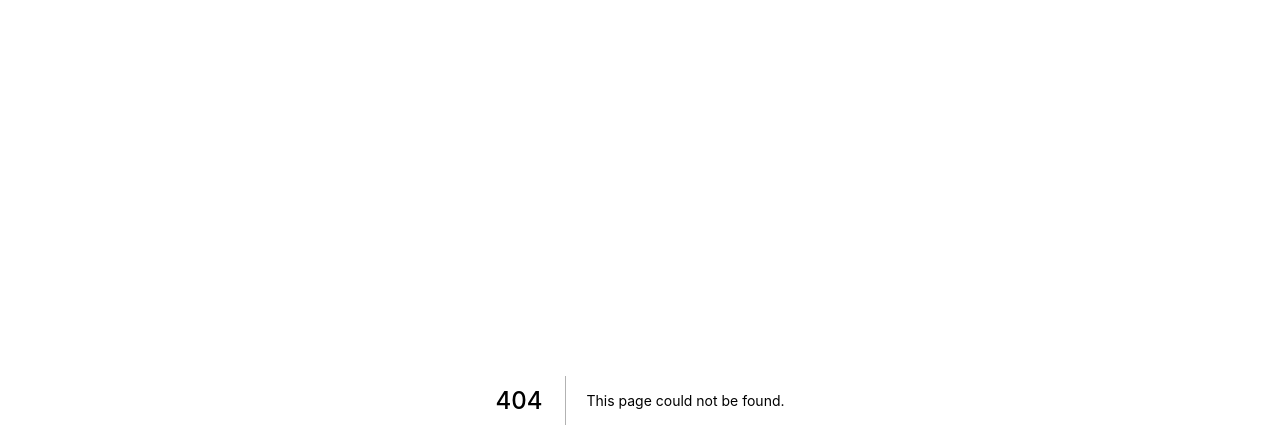
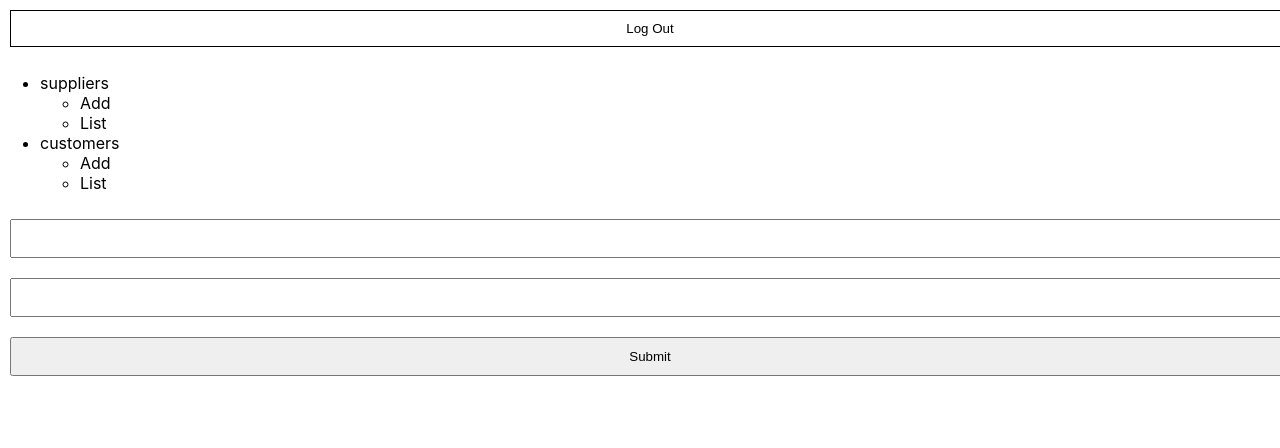
Before and after one commit to sarveshshejwadkar/int-book-store, a Next.js app: page /admin/suppliers/add in a window 1280 px wide. Before the commit this address had no page. Shown: the top 448 px of the page. Built offline with nearby package versions, Linux system fonts and the light colour scheme.

Commit message:
list suppliers

```diff
--- /dev/null
+++ b/components/admin/AdminSidebar.js
@@ -0,0 +1,41 @@
+import React from 'react'
+import Link from 'next/link'
+
+function AdminSidebar() {
+    return (
+        <div>
+            <button onClick={() => signOut()}>Log Out</button>
+            <ul>
+                <li>suppliers
+                    <ul>
+                        <li>
+                            <Link href="/admin/suppliers/add">
+                                <a>Add</a>
+                            </Link>
+                        </li>
+                        <li>
+                            <Link href="/admin/suppliers">
+                                <a>List</a>
+                            </Link>
+                        </li>
+                    </ul>
+                </li>
+                <li>customers
+                    <ul>
+                        <li>
+                            <Link href="/admin/customers/add">
+                                <a>Add</a>
+                            </Link>
+                        </li>
+                        <li>
+                            <Link href="/admin/customers">
+                                <a>List</a>
+                            </Link>
+                        </li>
+                    </ul>
+                </li>
+            </ul>
+        </div>
+    )
+}
+export default AdminSidebar
--- /dev/null
+++ b/models/Supplier.js
@@ -0,0 +1,17 @@
+import mongoose from 'mongoose';
+
+const Schema = mongoose.Schema;
+const ObjectId = Schema.ObjectId;
+
+const supplier = new Schema({
+  id: ObjectId,
+  name: String,
+  phone: String,
+  date: Date
+});
+
+mongoose.models = {};
+
+const Supplier = mongoose.model('Supplier', supplier);
+
+export default Supplier;
--- a/package.json
+++ b/package.json
@@ -13,6 +13,7 @@
     "next": "10.0.8",
     "next-auth": "^3.11.2",
     "react": "17.0.1",
-    "react-dom": "17.0.1"
+    "react-dom": "17.0.1",
+    "react-hook-form": "^6.15.4"
   }
 }
--- /dev/null
+++ b/pages/admin/suppliers/add.js
@@ -0,0 +1,47 @@
+import React, {useState} from "react";
+import { useForm } from "react-hook-form";
+import AdminSideBar from '../../../components/admin/AdminSidebar'
+
+export default function Add() {
+    const { register, handleSubmit, watch, errors } = useForm();
+    const [supplierName, setSupplierName] = useState('');
+    const [phoneNumber, setPhoneNumber] = useState('');
+
+    const onSubmit = data => {
+        console.log(data);
+        try {
+            const supplier = fetch('http://localhost:3000/api/adminSuppliers', {
+                method: 'POST',
+                body: JSON.stringify({
+                    supplierName: supplierName,
+                    phoneNumber: phoneNumber
+                }) ,
+                headers: {
+                accept: '*/*',
+                'Content-Type': 'application/json'
+                }
+            })
+            if (supplier.ok) {
+                const supplierDetails = supplier.json()
+                console.log(supplierDetails[0])
+            }
+        } catch (error) {
+            console.log(error);
+        }
+    }
+
+    console.log(watch("name")); // watch input value by passing the name of it
+
+    return (
+        <div>
+            <AdminSideBar />
+            <form onSubmit={handleSubmit(onSubmit)}>
+                <input name="supplierName" ref={register({ required: true })} onChange={(e) => setSupplierName(e.target.value)} />
+                {errors.supplierName && <span>This field is required</span>}
+                <input name="phoneNumber" ref={register({ required: true })} onChange={(e) => setPhoneNumber(e.target.value)} />
+                {errors.phoneNumber && <span>This field is required</span>}
+                <input type="submit" />
+            </form>
+        </div>
+    );
+}
--- /dev/null
+++ b/pages/api/adminSuppliers.js
@@ -0,0 +1,45 @@
+import connectDB from '../../models/Mongodb'
+import Supplier from '../../models/Supplier'
+
+const handler = async (req, res) => {
+
+    const { method } = req
+
+    switch (method) {
+
+        case 'GET':
+
+            await Supplier.find({}, function (err, docs) {
+                return res.status(200).send(docs)
+            });
+
+            break;
+
+        case 'POST':
+
+            const { supplierName, phoneNumber } = req.body;
+            if (supplierName && phoneNumber) {
+                try {
+                    const supplier = new Supplier({
+                        name: supplierName,
+                        phone: phoneNumber
+                    });
+                    supplier.save(function (err, supplier) {
+                        if (err) return res.status(401).send({message: 'Could not save'});
+                        return res.status(200).send(supplier)
+                    });
+                } catch (error) {
+                  return res.status(500).send(error.message);
+                }
+            } else {
+                res.status(422).send('data_incomplete');
+            }
+
+            break;
+
+        default:
+            res.status(405).end(`Method ${method} Not Allowed`)
+    }
+};
+
+export default connectDB(handler);
```
Also changed, not shown: pages/admin/dashboard.js (+15 -2 lines), pages/admin/index.js (+7 -1 lines), pages/admin/suppliers/index.js (added, +58 -0 lines), 1 other file (tests, documents, lock files or other folders).
